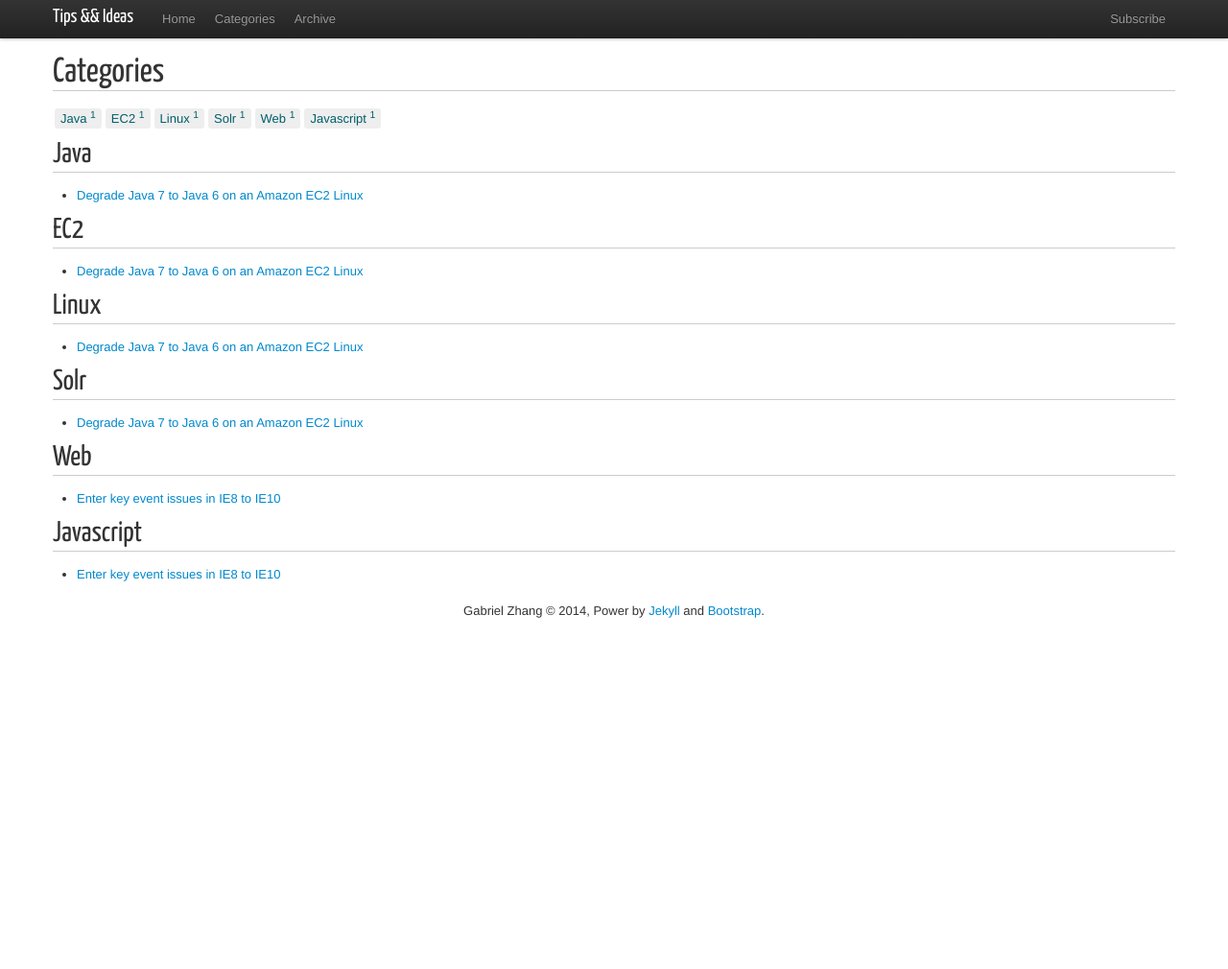
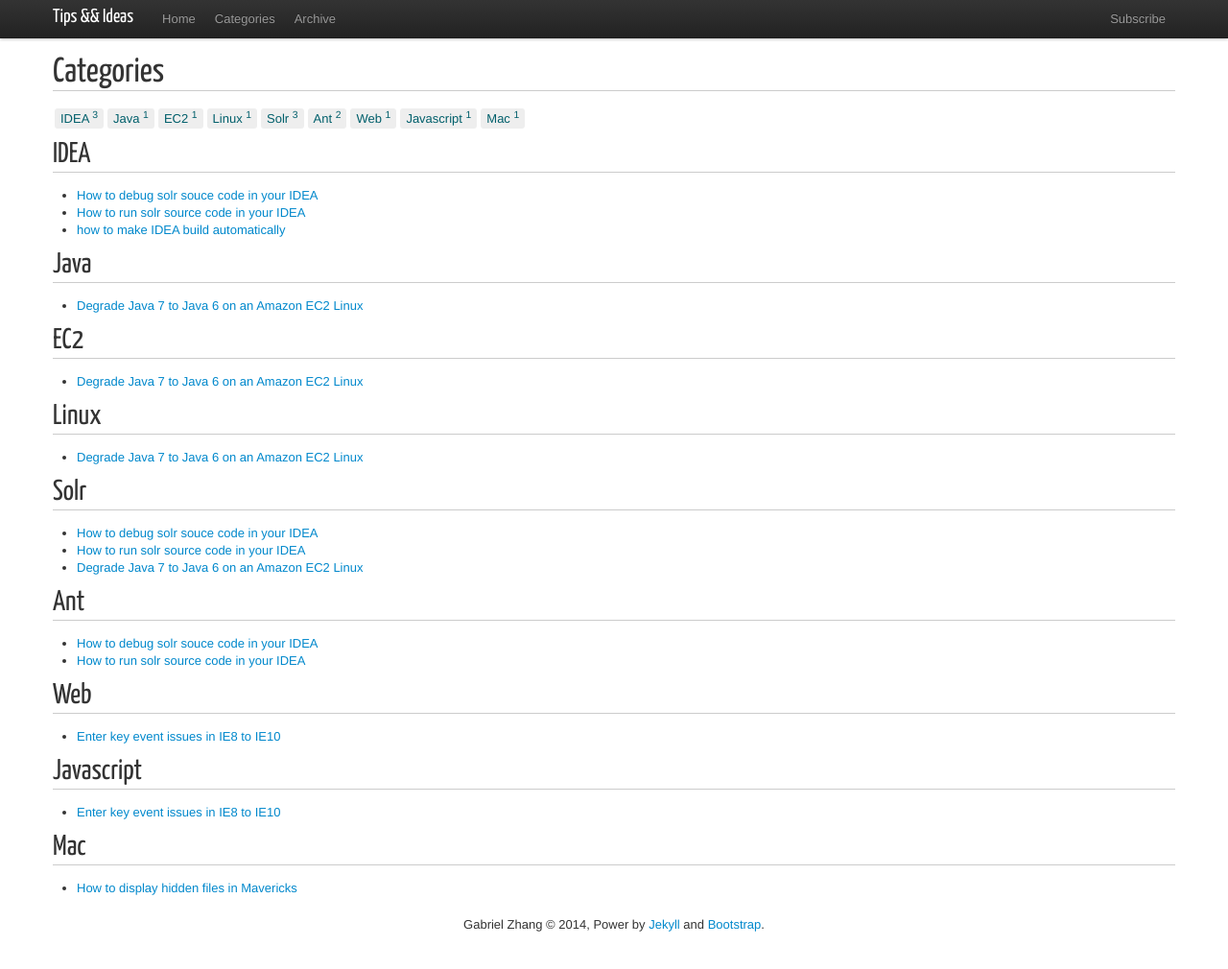
Before and after one commit to smalldirector/smalldirector.github.io, a Jekyll site: the page built from categories.html, in a window 1280 px wide and 1013 px high. Shown: the top 1010 px of the window at 96% size. Built offline with Jekyll 4.4.1, drawn with Linux system fonts in a browser that asks for light colours; nearby versions of some CDN libraries; Markdown is read by kramdown in place of the engine named in the settings.

Commit message:
migrate old blogs

```diff
--- /dev/null
+++ b/_posts/2014-04-06-how-to-make-idea-build-automatically.md
@@ -0,0 +1,17 @@
+---
+layout: post
+title: "how to make IDEA build automatically"
+categories: [IDEA]
+---
+
+In the past, I always use eclipse as my main IDE, but after I try to use IDEA, I drop eclipse right away and buy a personal license of IDEA. IDEA has more powerful features than eclipse, compare with IDEA, eclipse just like a simple toy.
+
+When you first time try IDEA, you may feel not very good at it, especially for some features you are very familiar with them in eclipse. Don't worry about it, just try to find them. Everything you can find in eclipse, you can find new one to replace it in IDEA.
+
+Just like this build automatically feature, when your project is very big and has so many classes, this feature is very important, because it can warn you in error warning window when you have errors in class files. But for the default, it is hidden in IDEA, you need to turn on it by hand. It's very easy, just do like the following figure:
+
+![intellij-set-compile-automatically.png](/assets/img/posts/intellij-set-compile-automatically.png "intellij-set-compile-automatically.png")
+
+Then the familiar window will display in your front:
+
+![problem-display-window.png](/assets/img/posts/problem-display-window.png "problem-display-window.png")
--- /dev/null
+++ b/_posts/2014-06-02-how-to-run-solr-source-code-in-your-idea.md
@@ -0,0 +1,61 @@
+---
+layout: post
+title: "How to run solr source code in your IDEA"
+categories: [IDEA, Solr, Ant]
+---
+
+You need to do is to download the source code of solr, choose the version you want to use in [Apache Solr Archieve](http://archive.apache.org/dist/lucene/solr/).
+For myself, I choose the Solr-4.7.0:
+
+{% highlight bash %}
+wget http://archive.apache.org/dist/lucene/solr/4.7.0/solr-4.7.0-src.tgz
+{% endhighlight %}
+
+Download and install [Apache Ant](http://mirror.nus.edu.sg/apache//ant/binaries/apache-ant-1.9.4-bin.tar.gz):
+
+{% highlight bash %}
+wget http://mirror.nus.edu.sg/apache//ant/binaries/apache-ant-1.9.4-bin.tar.gz
+{% endhighlight %}
+
+And set path environment for Apache Ant:
+{% highlight bash %}
+# set Apache Ant Environment
+ANT_HOME=/Users/gabriel/Programs/ant
+export PATH=$ANT_HOME/bin:$PATH
+{% endhighlight %}
+
+For the default, Apache Ant doesn't include [Apache Ivy](http://ant.apache.org/ivy/), so we need to install it firstly. There are two ways to install Apache Ivy, the first way is use command `ant ivy-bootstrap`, another way is to download `ivy-xxx.jar`, and put it in the lib folder of Apache Ant.
+
+If you don't install Apache Ivy firstly, you will encounter this problem:
+
+![apache-ivy-problem.png](/assets/img/posts/apache-ivy-problem.png "apache-ivy-problem.png")
+
+Generate IDE project configurations, If you want to use Eclipse project, you can use command `ant eclipse`, if you want to use IDEA project, you can use command `ant idea`, if you want to use Netbeans project, you can use command `ant netbeans`.
+
+Then we run this command:
+
+{% highlight bash %}
+ant idea
+{% endhighlight %}
+
+After soooo long time(Ivy will download all the dependencies at the first time), we will get the successful message:
+
+![ant-idea-command.png](/assets/img/posts/ant-idea-command.png "ant-idea-command.png")
+
+Then we can use IDEA to import solr source code project.
+
+Find class `org.apache.solr.client.solrj.StartSolrJetty`, it in the package `solr/solrj/src/test`. Then we need to set solr home firstly:
+
+{% highlight java %}
+System.setProperty("solr.solr.home", "solr/example/solr");
+{% endhighlight %}
+
+and change the war path:
+
+{% highlight java %}
+bb.setWar("solr/webapp/web")
+{% endhighlight %}
+
+At last, run `StartSolrJetty`, and then you can visit the [Solr Admin Page](http://localhost:8983/solr/#/) directly.
+
+More information you can learn from Solr wiki, [How To Compile Solr](http://wiki.apache.org/solr/HowToCompileSolr)
--- /dev/null
+++ b/_posts/2014-06-03-how-to-debug-solr-souce-code-in-your-idea.md
@@ -0,0 +1,38 @@
+---
+layout: post
+title: "How to debug solr souce code in your IDEA"
+date: 2014-06-03 22:10:11 +0800
+comments: true
+categories: [IDEA, Solr, Ant]
+---
+If you are puzzled by some behavior Solr was showing you, I think you should to debug your issues in Solr source code.
+It's very easy to debug Solr source code in your IDEA, just following these steps:
+
+For the default, there is no `solr.war` in your `solr-4.7.0/solr/example/webapps`, so you need to generate it firstly.
+So you need run the following command in your solr folder `solr-4.7.0/solr`:
+
+{% highlight bash %}
+ant dist
+{% endhighlight %}
+
+After this command, it will generate the war file in `solr-4.7.0/solr/dist`, so move it to `solr-4.7.0/solr/example/webapps`.
+
+Then step into `solr-4.7.0/solr/example`, and start this Solr server with debug mode:
+
+{% highlight bash %}
+java -jar -Xdebug -Xrunjdwp:transport=dt_socket,server=y,suspend=n,address=8888 start.jar
+{% endhighlight %}
+
+After this command, you can access Solr admin page [http://localhost:8983/solr/](http://localhost:8983/solr/)
+
+The final thing is we need to configure IDEA, you need to open Remote configuration page, `Run->Edit Configurations`, and then click `+` button, choose Remote configuration page, and configure it as following figure:
+
+![remote-debug-solr-configuration.png](/assets/img/posts/remote-debug-solr-configuration.png "remote-debug-solr-configuration.png")
+
+click the debug button in the toolbar, And then you can set any breakpoint in your IDEA, and then debug your code:
+
+![idea-debug-solr-view.png](/assets/img/posts/idea-debug-solr-view.png "idea-debug-solr-view.png")
+
+If you want to know how to run solr source code in your IDEA, you can refer to blog [How to Run Solr Source Code in Your IDEA](http://www.otips.me/blog/2014/06/02/how-to-run-solr-source-code-in-your-idea/).
+
+And now, please enjoy it! Have fun hacking on Solr!
--- /dev/null
+++ b/_posts/2014-06-07-how-to-display-hidden-files-in-mavericks.md
@@ -0,0 +1,19 @@
+---
+layout: post
+title: "How to display hidden files in Mavericks"
+categories: [Mac]
+---
+
+Before Mavericks, we can use the following two commands to display/hide hidden files:
+
+{% highlight bash %}
+defaults write com.apple.Finder AppleShowAllFiles Yes && killall Finder //display system files
+defaults write com.apple.Finder AppleShowAllFiles No && killall Finder //hide system files
+{% endhighlight %}
+
+But in Mavericks, we need to use the latest commads, change the first `Finder` to `finder`:
+
+{% highlight bash %}
+defaults write com.apple.finder AppleShowAllFiles Yes && killall Finder //display system files
+defaults write com.apple.finder AppleShowAllFiles No && killall Finder //hide system files
+{% endhighlight %}
```
Also changed, not shown: _posts/2014-05-21-degrade-java-7-to-java-6-on-an-amazon-ec2-linux.md (+1 -1 lines), assets/img/posts/ant-idea-command.png (added), assets/img/posts/apache-ivy-problem.png (added), assets/img/posts/idea-debug-solr-view.png (added), assets/img/posts/intellij-set-compile-automatically.png (added), assets/img/posts/problem-display-window.png (added), assets/img/posts/remote-debug-solr-configuration.png (added).
